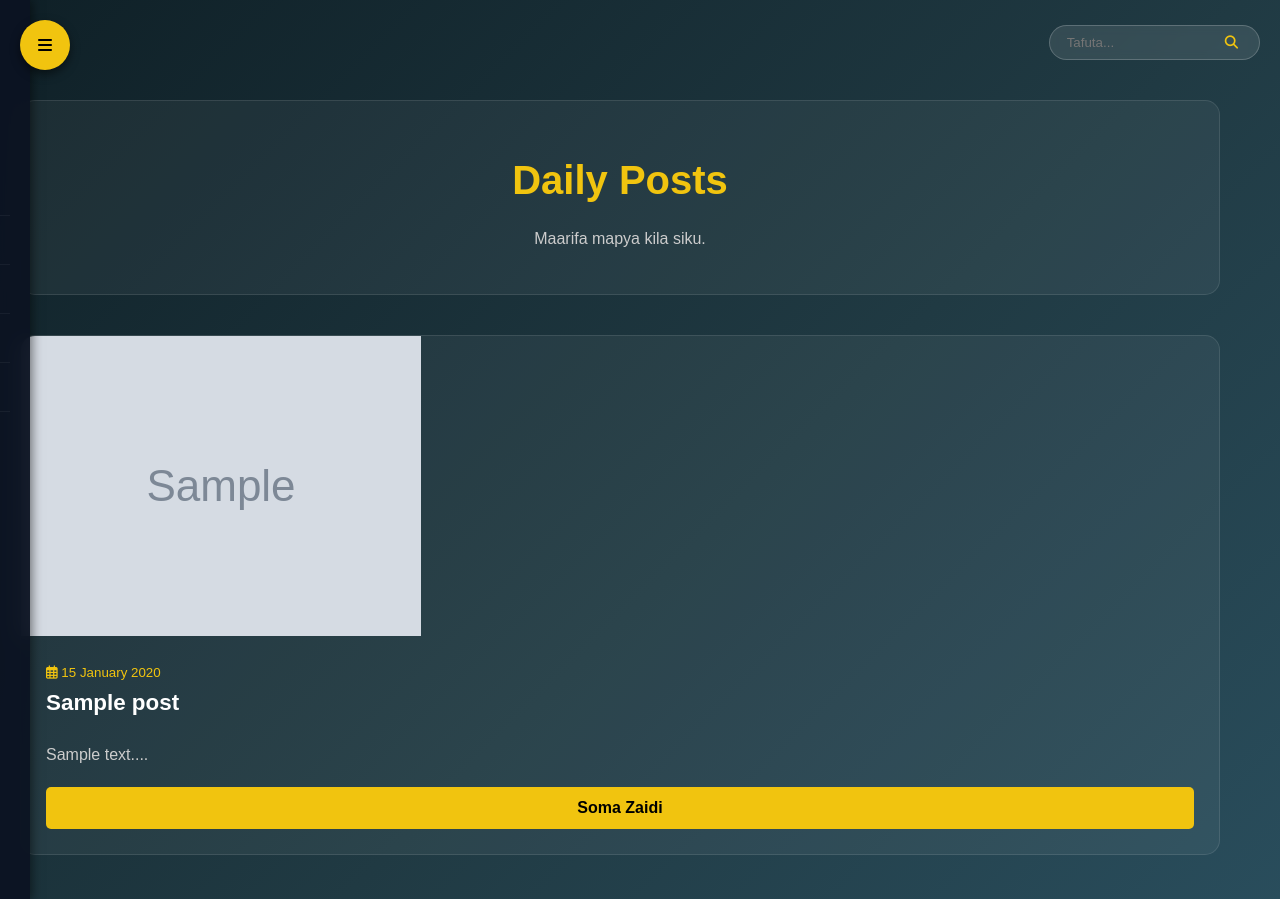
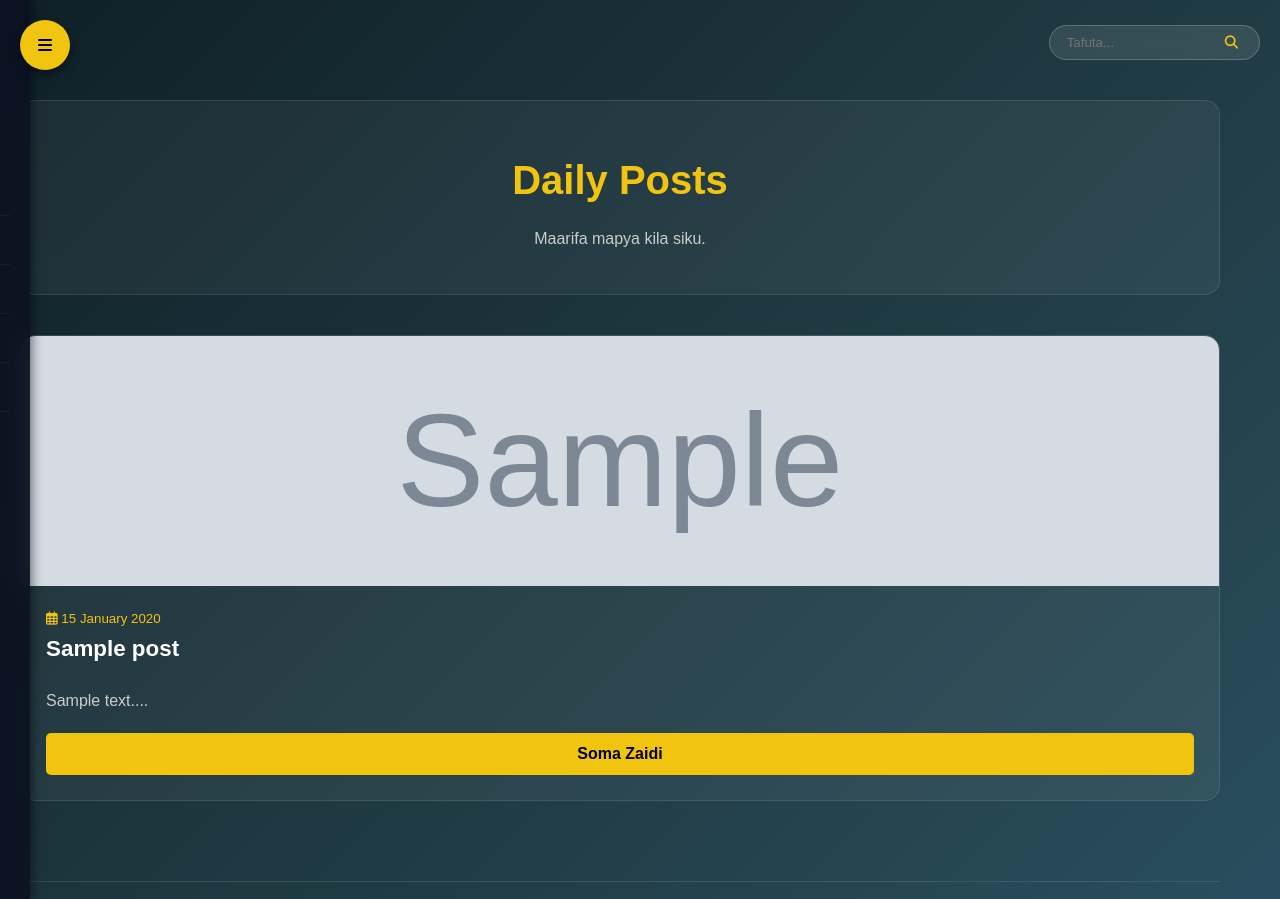
Before and after one commit to abdondismas0-hub/impactful-mind-web, a Flask app: page /posts in a window 1280 px wide. Shown: the top 899 px of the page. Run offline with Flask 3, Linux system fonts and the light colour scheme; tables that the repository leaves empty hold one stand-in row (values such as "Sample post"); grey boxes marked "Sample" are stand-in pictures.

Commit message:
Update posts.html

```diff
--- a/templates/posts.html
+++ b/templates/posts.html
@@ -12,9 +12,11 @@
         <div class="glass-panel" style="padding: 0; overflow: hidden; display: flex; flex-direction: column;">
 
             <!-- Picha imeboreshwa hapa (post-card-img class) -->
-            <div class="post-card-img">
+            <div class="post-card-img" style="height: 250px; background: #000; overflow: hidden;">
                 {% if post.image_file %}
-                    <img src="{{ url_for('download_book', filename=post.image_file) }}" alt="{{ post.title }}">
+                    <!-- LOGIC MPYA -->
+                    {% set img_src = post.image_file if 'http' in post.image_file else url_for('download_book', filename=post.image_file) %}
+                    <img src="{{ img_src }}" alt="{{ post.title }}" style="width: 100%; height: 100%; object-fit: cover;">
                 {% else %}
                     <div style="width: 100%; height: 100%; background: linear-gradient(135deg, #2c3e50, #4ca1af); display: flex; align-items: center; justify-content: center;">
                         <i class="fas fa-newspaper fa-3x" style="color: rgba(255,255,255,0.3);"></i>
```
